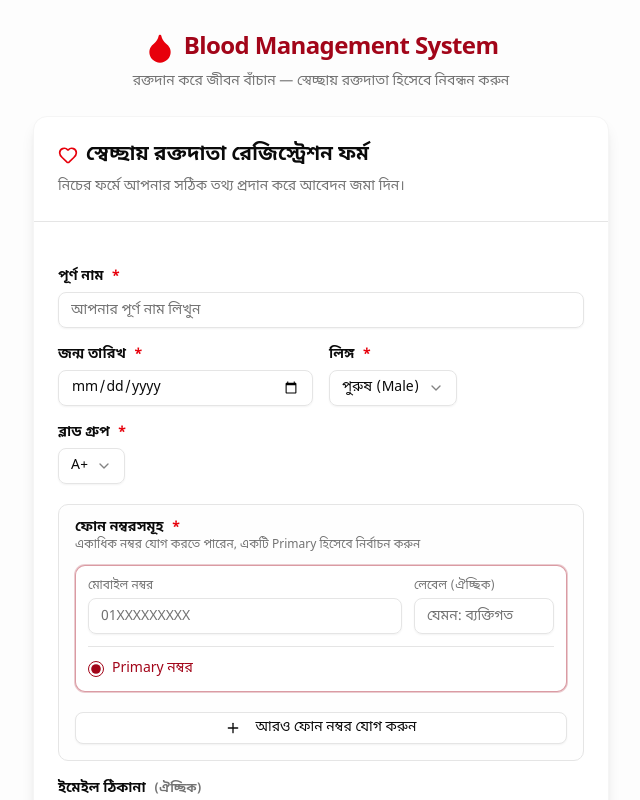
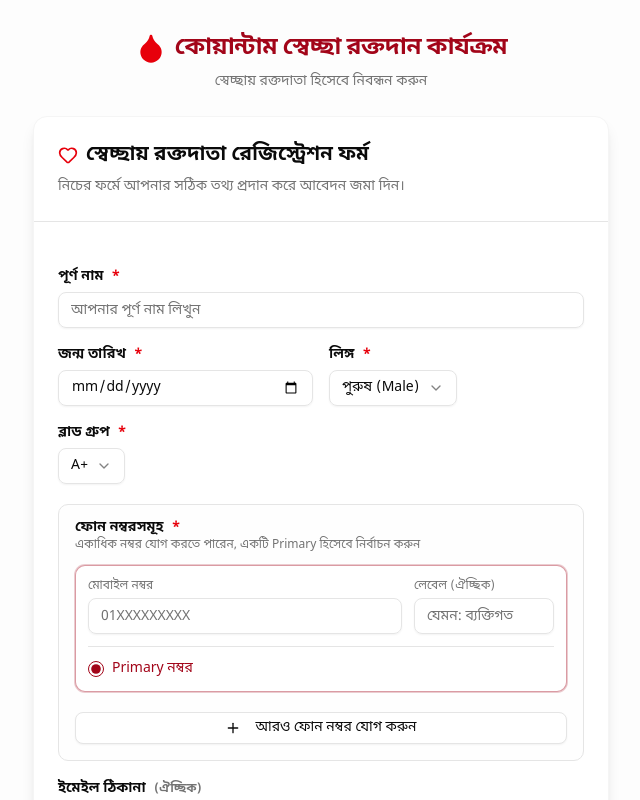
Before and after one commit to rangpurquantum-web/blood-management-, a Next.js app: page /register in a window 1280 px wide. Shown: the top 800 px of the page, without its empty margins (319-959 px from the left). Built offline with nearby package versions, Linux system fonts and the light colour scheme; a small style sheet from the web is missing; a web font is replaced by a local one.

Commit message:
Update page.tsx

```diff
--- a/app/register/page.tsx
+++ b/app/register/page.tsx
@@ -78,10 +78,10 @@ export default function PublicRegisterPage() {
       <div className="w-full max-w-xl mb-6 text-center space-y-2">
         <Link href="/" className="inline-flex items-center gap-2 text-primary font-bold text-2xl tracking-tight">
           <Droplet className="h-8 w-8 text-destructive fill-destructive" />
-          <span>Blood Management System</span>
+          <span>কোয়ান্টাম স্বেচ্ছা রক্তদান কার্যক্রম </span>
         </Link>
         <p className="text-sm text-muted-foreground">
-          রক্তদান করে জীবন বাঁচান — স্বেচ্ছায় রক্তদাতা হিসেবে নিবন্ধন করুন
+          স্বেচ্ছায় রক্তদাতা হিসেবে নিবন্ধন করুন
         </p>
       </div>
 
```
